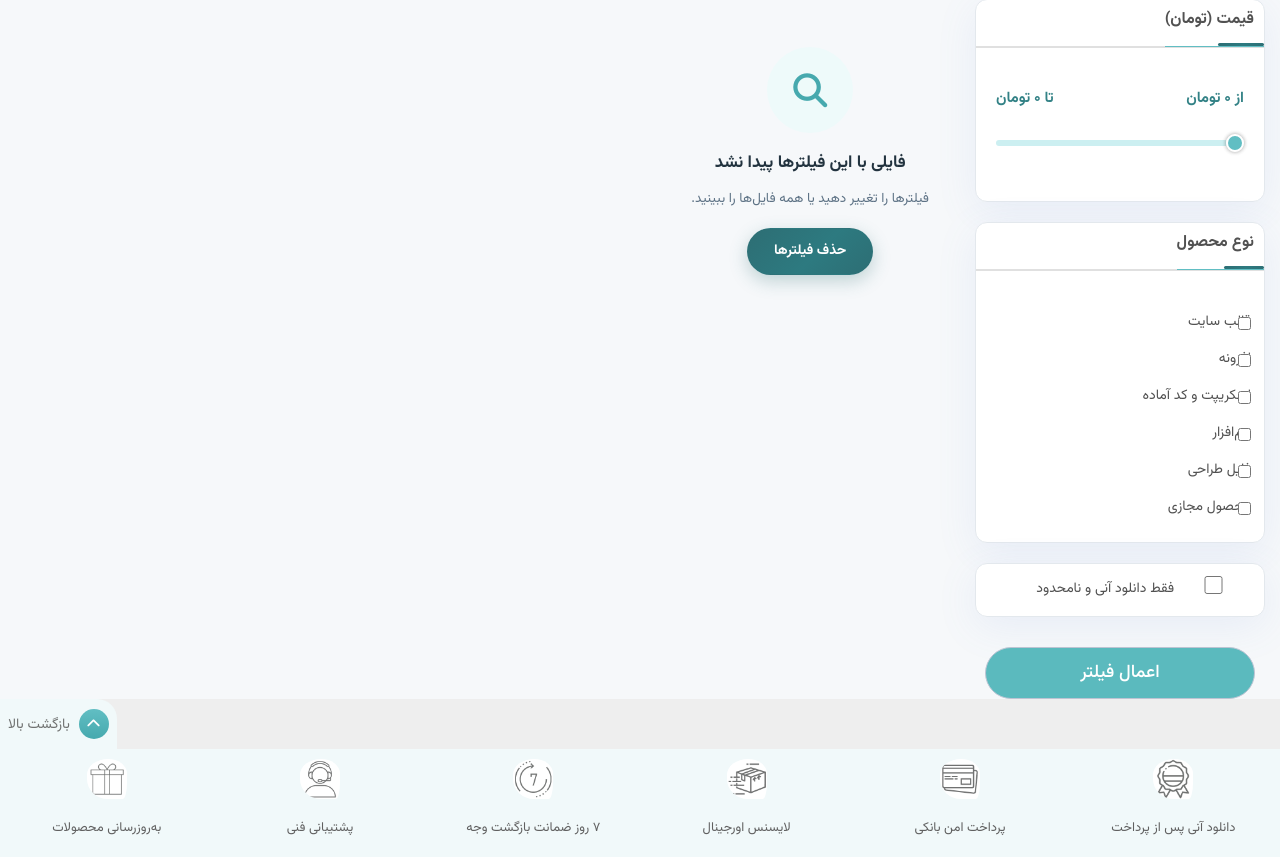
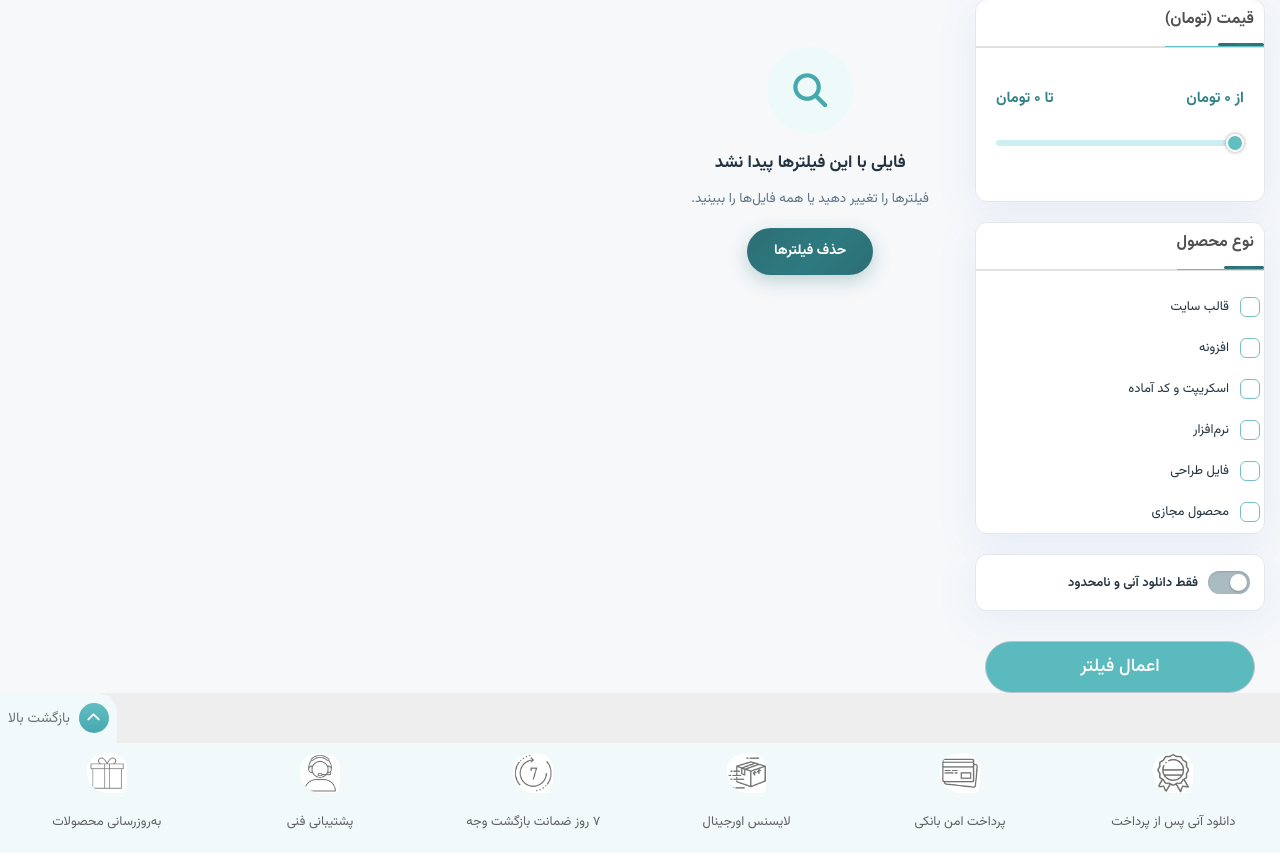
Before and after one commit to kingsmok/rahsadev123, a Django app: page /products/ in a window 1280 px wide. Shown: the part 523-1380 px from the top of the page. Run offline with Django 5.2, Linux system fonts and the light colour scheme; data that the repository does not hold is empty; some libraries are stand-ins or nearby versions.

Commit message:
Rebuild storefront filter controls
Co-authored-by: arena-agent <297053741+arena-agent@users.noreply.github.com>

```diff
--- a/product/templates/product/product_list.html
+++ b/product/templates/product/product_list.html
@@ -68,13 +68,14 @@
                             <header class="card-header">
                                 <h3 class="card-title"><span class="space-right-10">نوع محصول</span></h3>
                             </header>
-                            <div class="box-content">
+                            <div class="box-content filter-choice-list">
                                 {% for value, label in product_types %}
-                                    <div class="form-check">
-                                        <input type="checkbox" class="form-check-input" name="type" value="{{ value }}"
+                                    <label class="filter-choice" for="type_{{ value }}">
+                                        <input class="filter-choice__input" type="checkbox" name="type" value="{{ value }}"
                                                id="type_{{ value }}" {% if value in selected_types %}checked{% endif %}>
-                                        <label class="form-check-label" for="type_{{ value }}">{{ label }}</label>
-                                    </div>
+                                        <span class="filter-choice__box" aria-hidden="true"></span>
+                                        <span class="filter-choice__label">{{ label }}</span>
+                                    </label>
                                 {% endfor %}
                             </div>
                         </div>
@@ -84,22 +85,26 @@
                                 <header class="card-header">
                                     <h3 class="card-title"><span class="space-right-10">برند / سازنده</span></h3>
                                 </header>
-                                <div class="box-content">
+                                <div class="box-content filter-choice-list">
                                     {% for brand in brands %}
-                                        <div class="form-check">
-                                            <input type="checkbox" class="form-check-input" name="brand" value="{{ brand.id }}"
+                                        <label class="filter-choice" for="brand_{{ brand.id }}">
+                                            <input class="filter-choice__input" type="checkbox" name="brand" value="{{ brand.id }}"
                                                    id="brand_{{ brand.id }}" {% if brand.id in selected_brands %}checked{% endif %}>
-                                            <label class="form-check-label" for="brand_{{ brand.id }}">{{ brand.title }}</label>
-                                        </div>
+                                            <span class="filter-choice__box" aria-hidden="true"></span>
+                                            <span class="filter-choice__label">{{ brand.title }}</span>
+                                        </label>
                                     {% endfor %}
                                 </div>
                             </div>
                         {% endif %}
 
-                        <div class="box">
+                        <div class="box filter-switch-box">
                             <div class="box-content">
-                                <input type="checkbox" class="bootstrap-switch" name="instant" value="1" id="instant-only" {% if instant_only == '1' %}checked{% endif %}>
-                                <label for="instant-only">فقط دانلود آنی و نامحدود</label>
+                                <label class="filter-switch" for="instant-only">
+                                    <input class="filter-switch__input" type="checkbox" name="instant" value="1" id="instant-only" {% if instant_only == '1' %}checked{% endif %}>
+                                    <span class="filter-switch__track" aria-hidden="true"></span>
+                                    <span>فقط دانلود آنی و نامحدود</span>
+                                </label>
                             </div>
                         </div>
                         <button type="submit" class="view_more">اعمال فیلتر</button>
--- a/static/css/fm-ui-audit.css
+++ b/static/css/fm-ui-audit.css
@@ -1220,3 +1220,137 @@ header.Masai-header .main-menu .list .list-item.mega-menu > .sub-menu {
     .widget-product .product-carousel .product_title { font-size: 10px; }
     .widget-product .product-carousel .item ins { font-size: 11px; }
 }
+
+/* ─────────────────────────────────────────────────────────────────────
+   فیلترهای فروشگاه: کنترل‌های قدیمی دو label و bootstrap-switch داشتند و
+   در sidebar باریک به شکل مربع‌های سفید/نامرتب رندر می‌شدند. کنترل‌ها
+   اکنون در همهٔ breakpointها یک الگوی واحد، قابل کلیک و دارای focus دارند.
+   ───────────────────────────────────────────────────────────────────── */
+.sidebar-page .filter-choice-list {
+    display: grid;
+    gap: 3px;
+    padding: 2px 0;
+}
+.sidebar-page .filter-choice {
+    position: relative;
+    display: grid;
+    grid-template-columns: 22px minmax(0, 1fr);
+    align-items: center;
+    gap: 9px;
+    min-height: 38px;
+    margin: 0;
+    padding: 7px 4px;
+    border-radius: 9px;
+    color: var(--fm-text, #22333f);
+    cursor: pointer;
+    font-size: 13px;
+    line-height: 1.55;
+    transition: background .18s ease, color .18s ease;
+}
+.sidebar-page .filter-choice:hover { background: rgba(70,169,174,.09); }
+.sidebar-page .filter-choice__input {
+    position: absolute;
+    width: 1px;
+    height: 1px;
+    margin: -1px;
+    overflow: hidden;
+    clip: rect(0 0 0 0);
+    clip-path: inset(50%);
+    white-space: nowrap;
+}
+.sidebar-page .filter-choice__box {
+    position: relative;
+    display: grid;
+    width: 20px;
+    height: 20px;
+    place-items: center;
+    border: 1.5px solid #79bec1;
+    border-radius: 6px;
+    background: var(--fm-surface, #fff);
+    transition: background .18s ease, border-color .18s ease, transform .18s ease;
+}
+.sidebar-page .filter-choice__box::after {
+    width: 9px;
+    height: 5px;
+    border-bottom: 2px solid #fff;
+    border-left: 2px solid #fff;
+    content: "";
+    opacity: 0;
+    transform: rotate(-45deg) translate(1px, -1px);
+    transition: opacity .15s ease;
+}
+.sidebar-page .filter-choice__input:checked + .filter-choice__box {
+    border-color: #359aa0;
+    background: #46a9ae;
+}
+.sidebar-page .filter-choice__input:checked + .filter-choice__box::after { opacity: 1; }
+.sidebar-page .filter-choice__input:focus-visible + .filter-choice__box {
+    outline: 3px solid rgba(70,169,174,.28);
+    outline-offset: 2px;
+}
+.sidebar-page .filter-choice__label {
+    min-width: 0;
+    overflow-wrap: anywhere;
+}
+
+.sidebar-page .filter-switch-box .box-content { padding: 10px 14px; }
+.sidebar-page .filter-switch {
+    display: flex;
+    align-items: center;
+    min-height: 35px;
+    gap: 10px;
+    margin: 0;
+    color: var(--fm-text, #22333f);
+    cursor: pointer;
+    font-size: 13px;
+    font-weight: 600;
+    line-height: 1.7;
+}
+.sidebar-page .filter-switch__input {
+    position: absolute;
+    width: 1px;
+    height: 1px;
+    margin: -1px;
+    overflow: hidden;
+    clip: rect(0 0 0 0);
+    clip-path: inset(50%);
+}
+.sidebar-page .filter-switch__track {
+    position: relative;
+    display: inline-block;
+    flex: 0 0 auto;
+    width: 42px;
+    height: 23px;
+    border-radius: 999px;
+    background: #aabcc2;
+    box-shadow: inset 0 1px 2px rgba(23,42,52,.18);
+    transition: background .18s ease;
+}
+.sidebar-page .filter-switch__track::after {
+    position: absolute;
+    top: 3px;
+    right: 3px;
+    width: 17px;
+    height: 17px;
+    border-radius: 50%;
+    background: #fff;
+    box-shadow: 0 1px 3px rgba(0,0,0,.24);
+    content: "";
+    transition: transform .18s ease;
+}
+.sidebar-page .filter-switch__input:checked + .filter-switch__track { background: #46a9ae; }
+.sidebar-page .filter-switch__input:checked + .filter-switch__track::after { transform: translateX(-19px); }
+.sidebar-page .filter-switch__input:focus-visible + .filter-switch__track {
+    outline: 3px solid rgba(70,169,174,.28);
+    outline-offset: 2px;
+}
+
+@media (max-width: 767.98px) {
+    .search-page .sidebar-page .filter-choice-list { padding: 2px 0; }
+    .search-page .sidebar-page .filter-choice {
+        min-height: 42px;
+        padding: 8px 4px;
+        font-size: 13.5px;
+    }
+    .search-page .sidebar-page .filter-switch-box .box-content { padding: 10px 15px; }
+}
```
Also changed, not shown: product/templates/product/category_product_list.html (+18 -19 lines).
